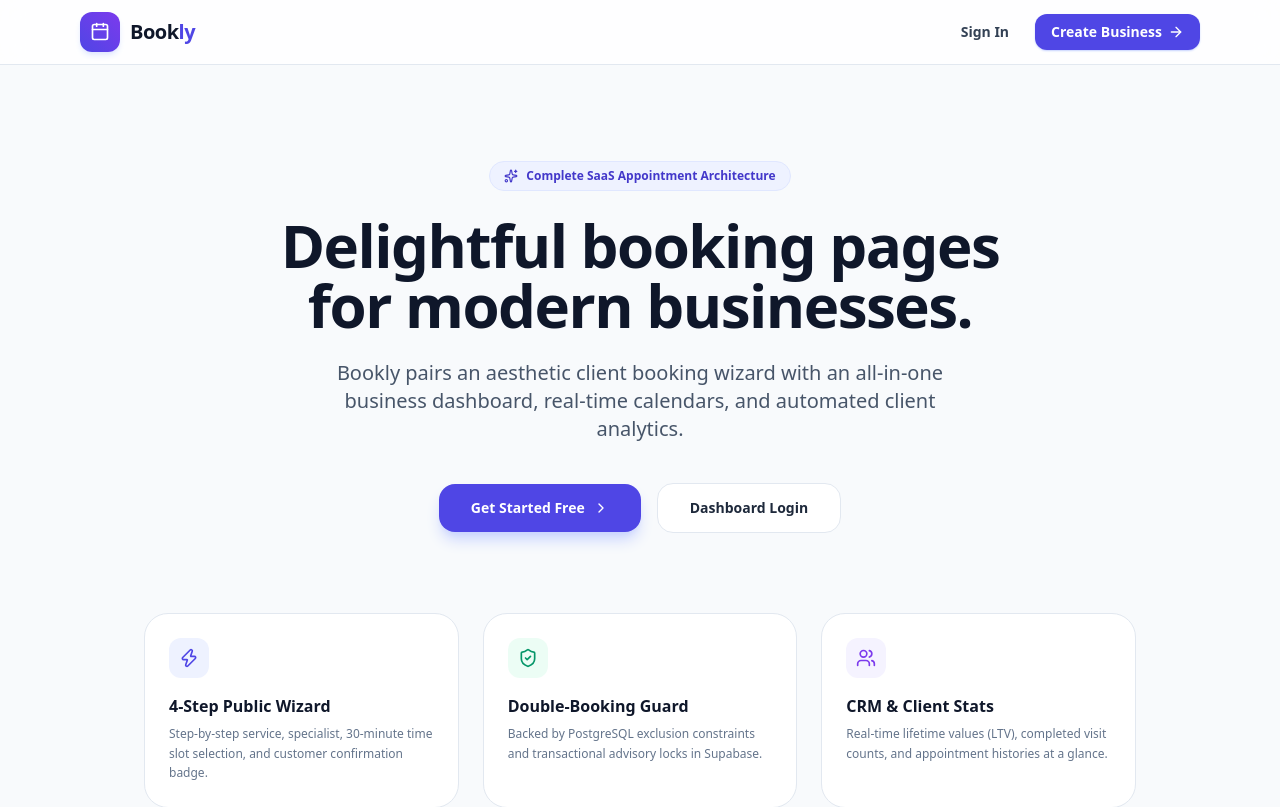
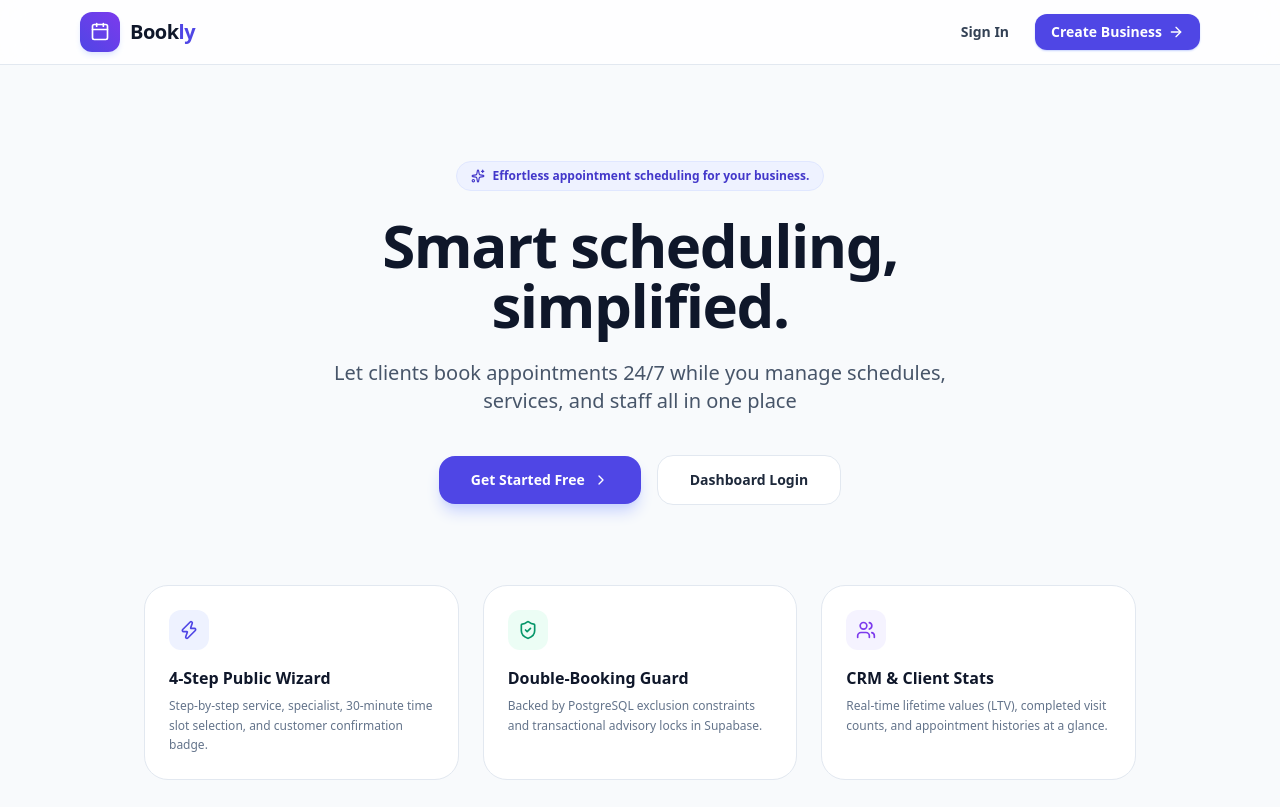
Before and after one commit to Naveena11-cmd/Bookly, a React (Vite) app: page / in a window 1280 px wide. Shown: the top 807 px of the page. Built offline with nearby package versions, Linux system fonts and the light colour scheme; no server answers.

Commit message:
Revise hero section text for improved messaging
Updated text in the hero section for clarity and impact.

```diff
--- a/src/App.jsx
+++ b/src/App.jsx
@@ -51,15 +51,15 @@ function LandingPage() {
       {/* Hero Section */}
       <main className="max-w-5xl mx-auto px-4 py-16 sm:py-24 text-center my-auto">
         <div className="inline-flex items-center gap-2 px-3.5 py-1.5 rounded-full bg-indigo-50 border border-indigo-100 text-indigo-700 text-xs font-semibold mb-6 shadow-xs">
-          <Sparkles className="w-3.5 h-3.5" /> Complete SaaS Appointment Architecture
+          <Sparkles className="w-3.5 h-3.5" /> Effortless appointment scheduling for your business.
         </div>
 
         <h1 className="text-4xl sm:text-6xl font-black text-slate-900 tracking-tight leading-tight max-w-3xl mx-auto">
-          Delightful booking pages for modern businesses.
+          Smart scheduling, simplified.
         </h1>
 
         <p className="mt-6 text-base sm:text-xl text-slate-600 max-w-2xl mx-auto leading-relaxed">
-          Bookly pairs an aesthetic client booking wizard with an all-in-one business dashboard, real-time calendars, and automated client analytics.
+           Let clients book appointments 24/7 while you manage schedules, services, and staff all in one place
         </p>
 
         <div className="mt-8 sm:mt-10 flex flex-col sm:flex-row items-center justify-center gap-4">
```
